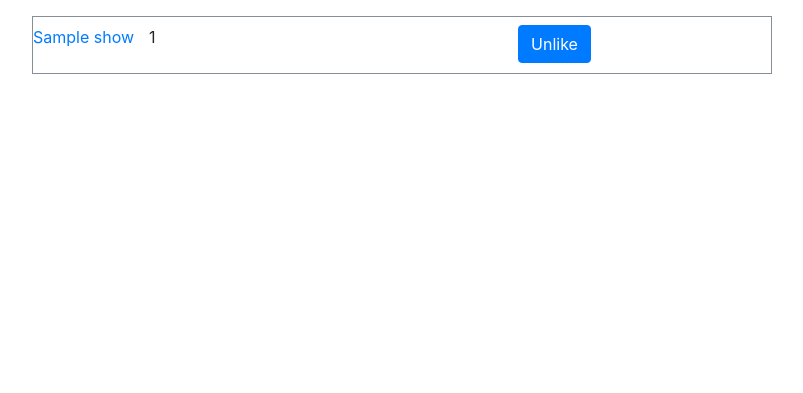
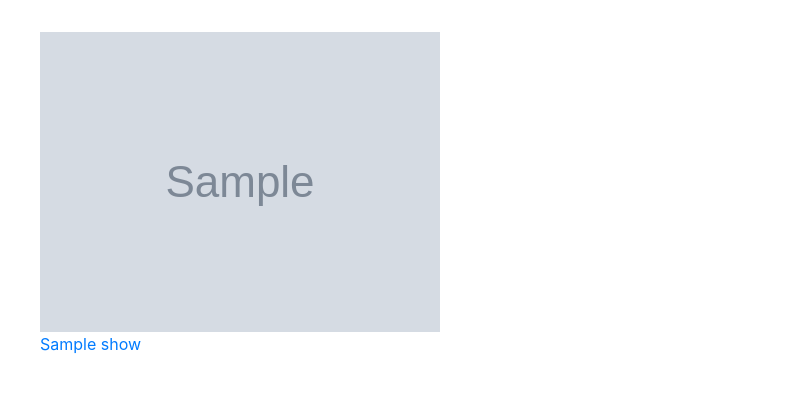
Before and after one commit to rwjlee/MyTVGuide, a Flask app: page /user_page/1 in a window 1280 px wide. Shown: the part 110-503 px from the top of the page, without its empty margins (53-856 px from the left). Run offline with Flask 2, Linux system fonts and the light colour scheme; tables that the repository leaves empty hold one stand-in row (values such as "Sample post"); grey boxes marked "Sample" are stand-in pictures; some libraries are stand-ins or nearby versions.

Commit message:
all function and basic css

```diff
--- a/server.py
+++ b/server.py
@@ -93,7 +93,7 @@ def user_page(user_id):
         show = db.get_show_by_id(like.show_id)
         print("++++++{}+++++".format(show.title))
         db_shows.append(show)
-    return render_template('user_page.html', shows = db_shows)
+    return render_template('user_page.html', shows = db_shows, user = user)
 
 @app.route('/search')
 def search():
--- a/static/css/style.css
+++ b/static/css/style.css
@@ -3,3 +3,7 @@
     border-left: 1px solid #eee;
     box-shadow: 4px 4px 4px rgba(0, 0, 0, 0.5);
 }
+
+.pic {
+    height: 300px;
+}
--- a/templates/navbar.html
+++ b/templates/navbar.html
@@ -6,7 +6,7 @@
           <ul class="navbar-nav mr-auto">
             <li class="nav-item dropdown">
                 {% if session.user_id %}
-                <a class="nav-link dropdown-toggle" href="#" id="navbarDropdown" role="button" data-toggle="dropdown" aria-haspopup="true" aria-expanded="false">
+                <a class="nav-link dropdown-toggle" href="" id="navbarDropdown" role="button" data-toggle="dropdown" aria-haspopup="true" aria-expanded="false">
                 {{session.username}}
               </a>
 
--- a/templates/show_page.html
+++ b/templates/show_page.html
@@ -6,6 +6,7 @@
 
 {% if followers | length > 0 %}
 
+<h5>followers: </h5>
 {% for follower in followers %}
 <div class="border border-secondary col-8 py-2 my-3">
     <div class="row">
--- a/templates/user_page.html
+++ b/templates/user_page.html
@@ -4,16 +4,26 @@
 
 {% if shows %}
 
-{% for show in shows %}
-<div class="border border-secondary col-8 py-2 my-3">
+<div class="container">
     <div class="row">
-        <p><a href="{{url_for('show_page', show_id = show.id)}}" >{{show.title}}</a></p>
-        <div class="col-6">{{show.id}}</div>
-        <div class="col-2"><a href="{{url_for('unlikes_show', show_id = show.id)}}" class="btn btn-primary">Unlike</a></div>
+    {% for show in shows %}
+
+        <div class="col-3 p-2 my-4">
+            {% if show.image_url %}
+            <img src="{{show.image_url}}" class = "pic">
+
+            {% else %}
+            <img src="http://static.tvmaze.com/images/no-img/no-img-portrait-text.png" class="pic">
+            {% endif %}
+            <div><a href="{{url_for('show_page', show_id = show.id)}}" >{{show.title}}</a></div>
+
+            {% if user.id == session.user_id %}
+            <div><a href="{{url_for('unlikes_show', show_id = show.id)}}" class="btn btn-primary">Unlike</a></div>
+            {% endif %}
+        </div>
+    {% endfor %}
     </div>
 </div>
-
-{% endfor %}
 
 {% endif %}
 
```
Also changed, not shown: templates/index.html (+1 -10 lines), templates/search_results.html (+13 -4 lines).
